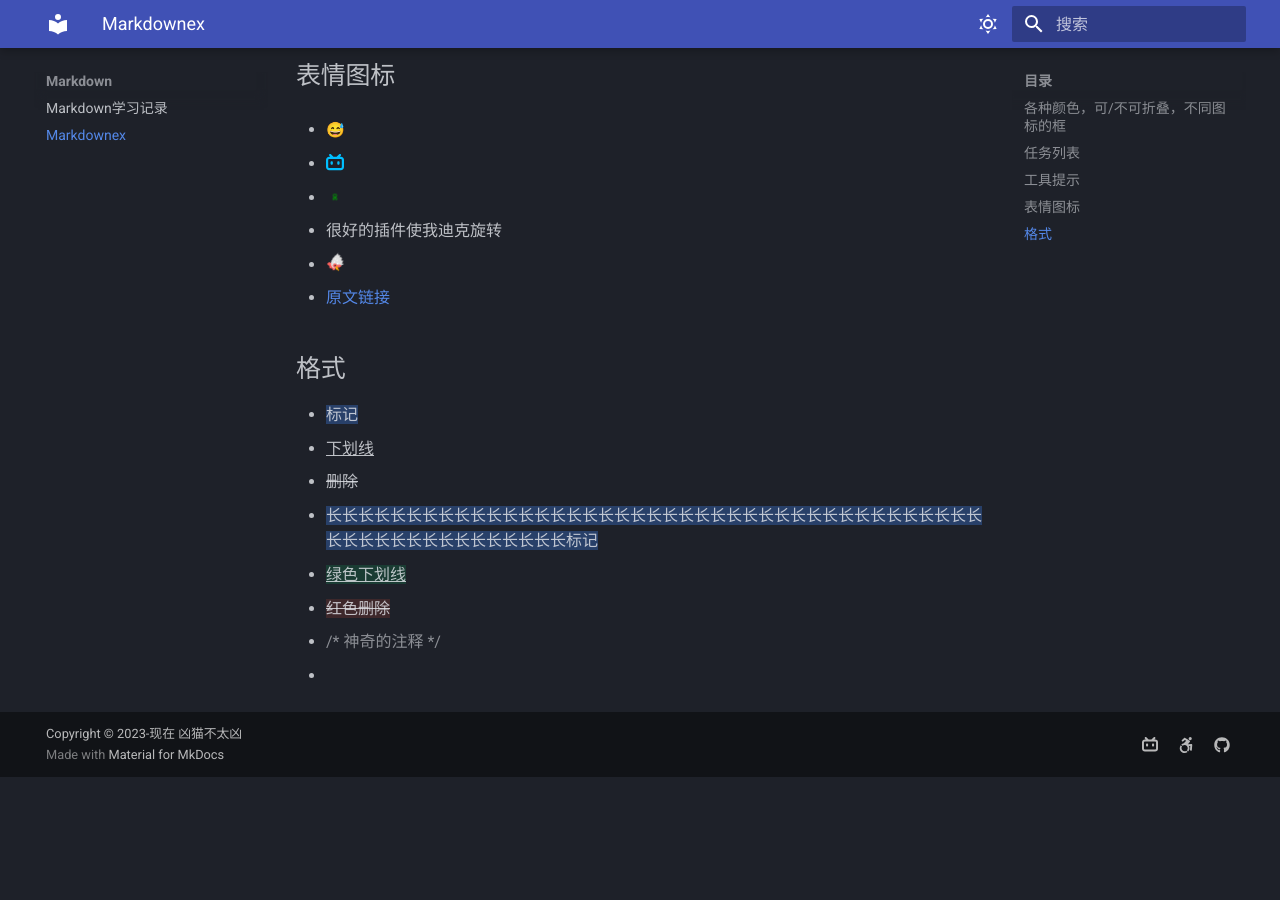
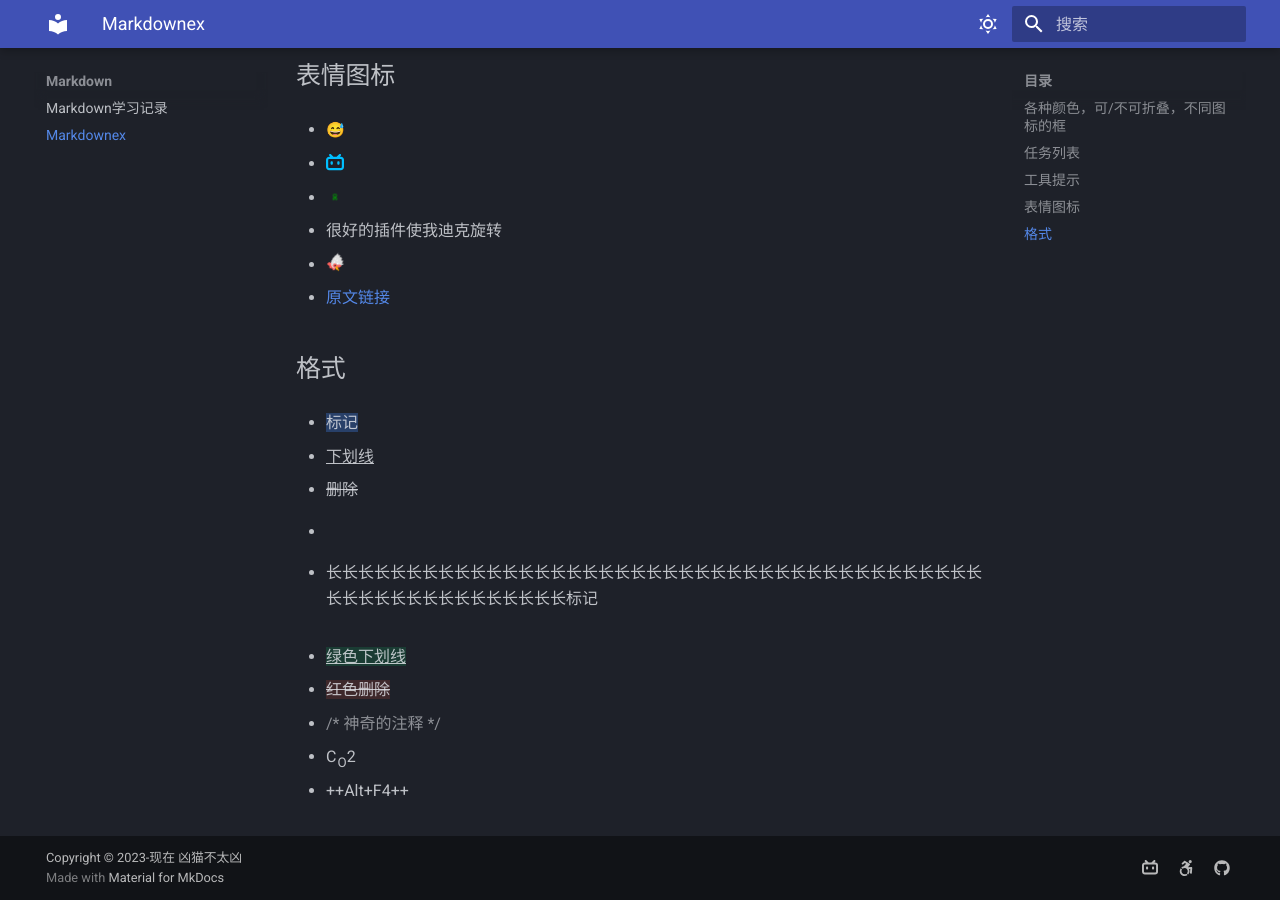
Before and after one commit to Xmbtx/xmbtx-blog, an MkDocs documentation site: the page built from docs/mkd/mkdex.md, in a window 1280 px wide and 900 px high, scrolled down 1772 px. Built offline with MkDocs 1.6.1 and Material for MkDocs 9.7.7, drawn with Linux system fonts in a browser that asks for light colours; emoji names are drawn with the system emoji font; before the commit the page ends 2549 px from its top, so only the background shows below that.

Commit message:
2023-11-29_19:46:45 update

```diff
--- a/docs/mkd/mkdex.md
+++ b/docs/mkd/mkdex.md
@@ -95,10 +95,23 @@
 ## 格式
 
 - ==标记==
+
 - ^^下划线^^
+
 - ~~删除~~
-- {==长长长长长长长长长长长长长长长长长长长长长长长长长长长长长长长长长长长长长长长长长长长长长长长长长长长长长长长长标记==}
+
+- {==
+
+- 长长长长长长长长长长长长长长长长长长长长长长长长长长长长长长长长长长长长长长长长长长长长长长长长长长长长长长长长标记
+
+  ==}
+
 - {++绿色下划线++}
+
 - {--红色删除--}
+
 - {>>神奇的注释<<}
--
+
+- C~O~2
+
+- ++Alt+F4++
```
